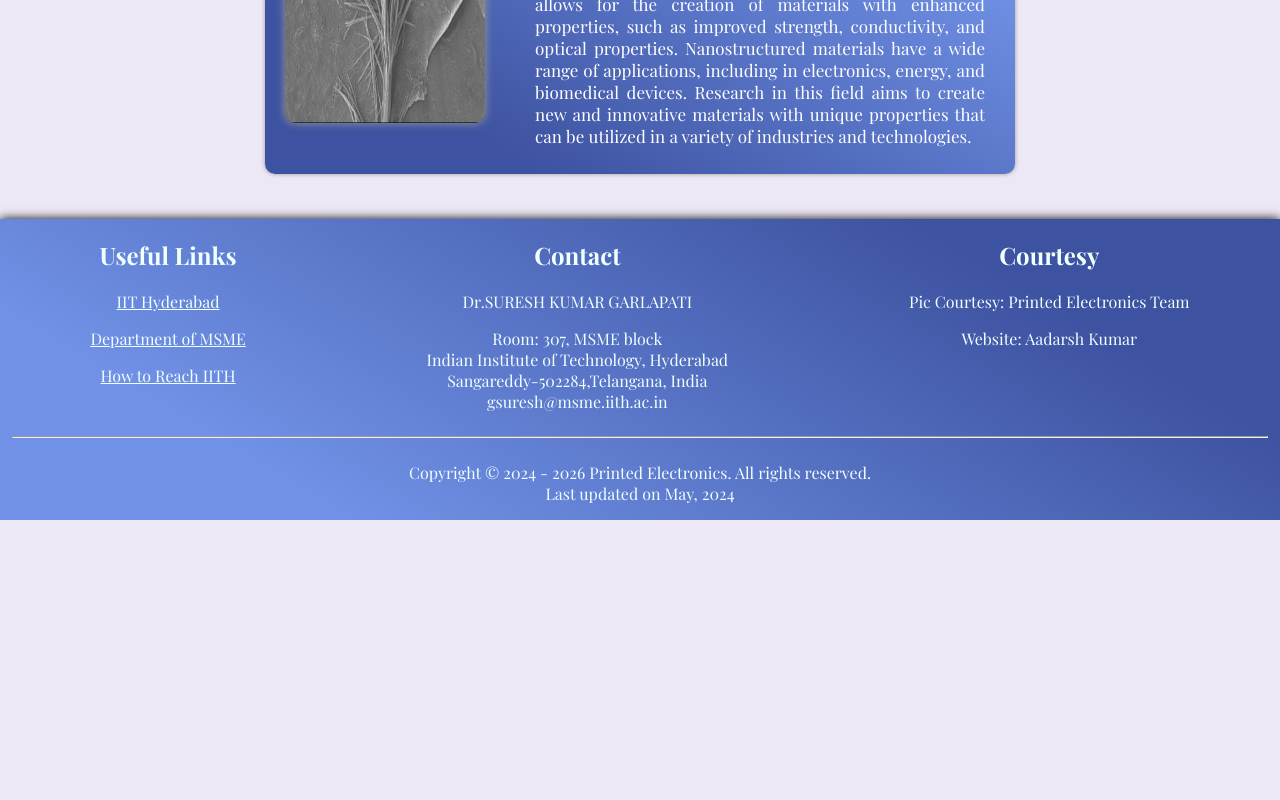
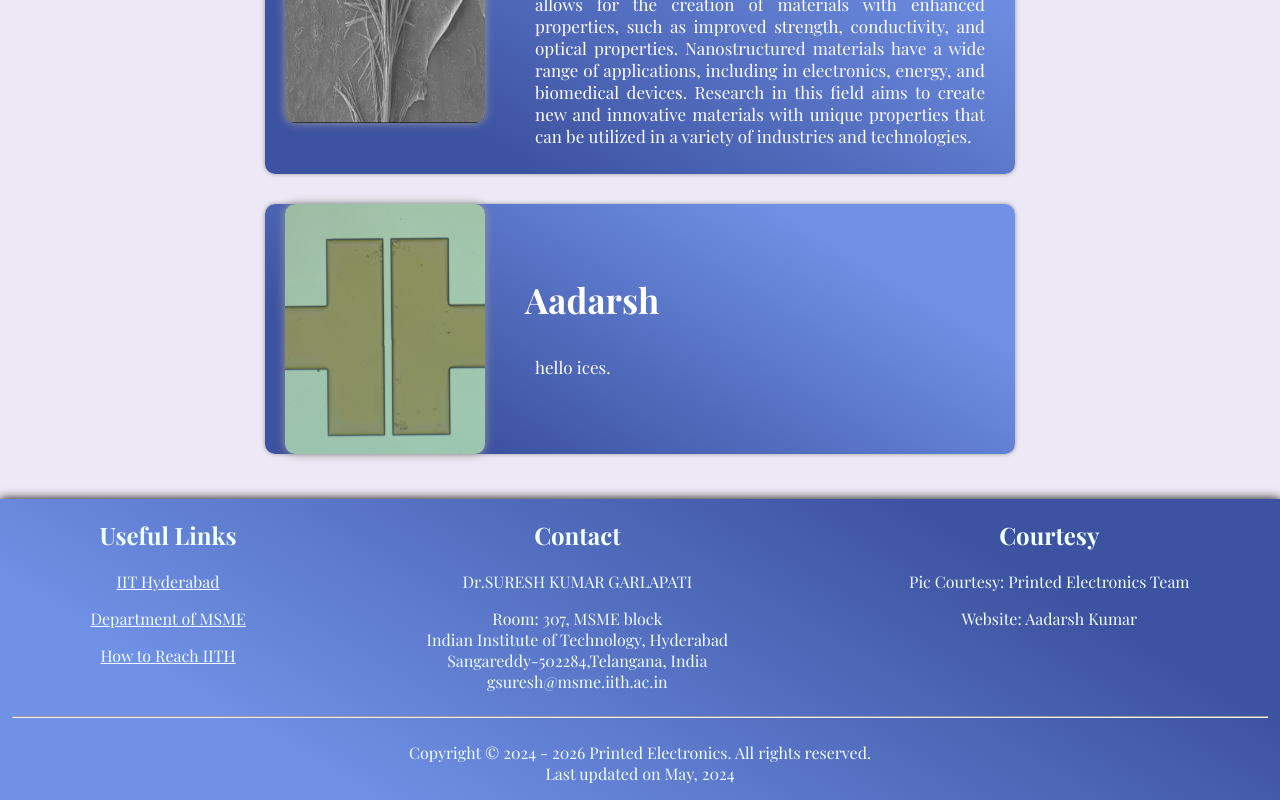
Before and after one commit to Aadarsh032/Printed-Electronics, a React (Vite) app in the folder Printed-Electronics/: page /About in a window 1280 px wide. Shown: the part 3767-4567 px from the top of the page. Before the commit the page ends 4287 px from the top, so only its background shows below. Built offline with nearby package versions, Linux system fonts and the light colour scheme; a web font is replaced by a local one.

Commit message:
Update researchinterests.js

```diff
--- a/Printed-Electronics/src/assets/researchinterests.js
+++ b/Printed-Electronics/src/assets/researchinterests.js
@@ -4,6 +4,7 @@ import memresistor from '../assets/Focus Area/Memristor-min.png'
 import nanostructure from '../assets/Focus Area/nanostructure_material-min.png'
 import sensor from '../assets/Focus Area/sensor-min.png'
 import thinfilm from '../assets/Focus Area/Characterization-min.png'
+
 
 const researchinterests = [
     {
@@ -33,6 +34,12 @@ const researchinterests = [
         topic_name:"Nanostructured materials",
         topic_desc:"Nanostructured materials are materials that are engineered on a nanoscale, meaning at the level of individual atoms and molecules. This unique structure allows for the creation of materials with enhanced properties, such as improved strength, conductivity, and optical properties. Nanostructured materials have a wide range of applications, including in electronics, energy, and biomedical devices. Research in this field aims to create new and innovative materials with unique properties that can be utilized in a variety of industries and technologies. ",
         topic_img: nanostructure
+    },
+     {
+        topic_name:"Aadarsh",
+        topic_desc:"hello ices.",
+        topic_img: memresistor
+
     }
 ]
 export default researchinterests;
```
